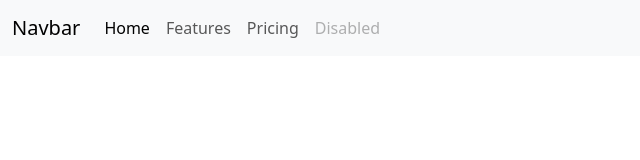
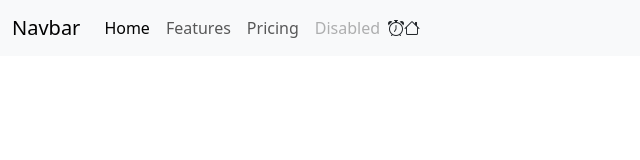
Before and after one commit to alelydiss/practica-angular-avazquez, an Angular app: page / in a window 1280 px wide. Shown: the top 160 px of the page, without its empty margins (0-640 px from the left). Built offline with nearby package versions, Linux system fonts and the light colour scheme.

Commit message:
Implementacion de iconos de bootstrap

```diff
--- a/angular.json
+++ b/angular.json
@@ -38,6 +38,7 @@
             ],
             "styles": [
               "node_modules/bootstrap/dist/css/bootstrap.min.css",
+              "node_modules/bootstrap-icons/font/bootstrap-icons.min.css",
               "src/styles.css"
             ],
             "scripts": [
--- a/package.json
+++ b/package.json
@@ -20,6 +20,7 @@
     "@angular/router": "^19.1.0",
     "@popperjs/core": "^2.11.8",
     "bootstrap": "^5.3.3",
+    "bootstrap-icons": "^1.11.3",
     "jquery": "^3.7.1",
     "rxjs": "~7.8.0",
     "tslib": "^2.3.0",
--- a/src/app/app.component.html
+++ b/src/app/app.component.html
@@ -19,6 +19,7 @@
           <a class="nav-link disabled" aria-disabled="true">Disabled</a>
         </li>
       </ul>
+      <i class="bi bi-alarm"></i> <i class="bi bi-house"></i>
     </div>
   </div>
 </nav>
```
Also changed, not shown: 1 other file (tests, documents, lock files or other folders).
